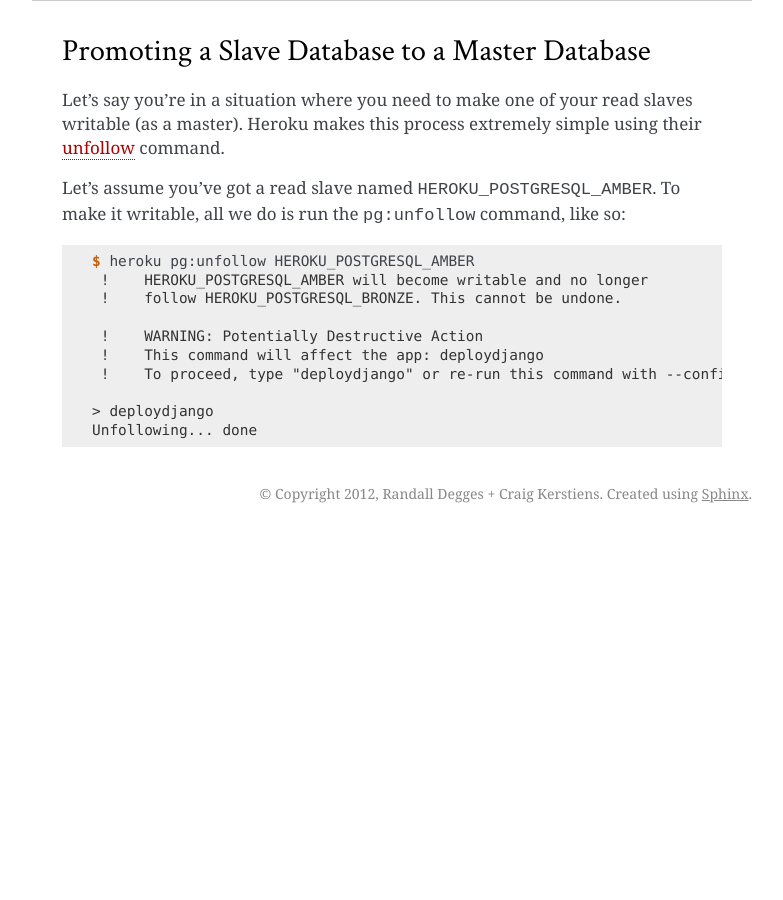
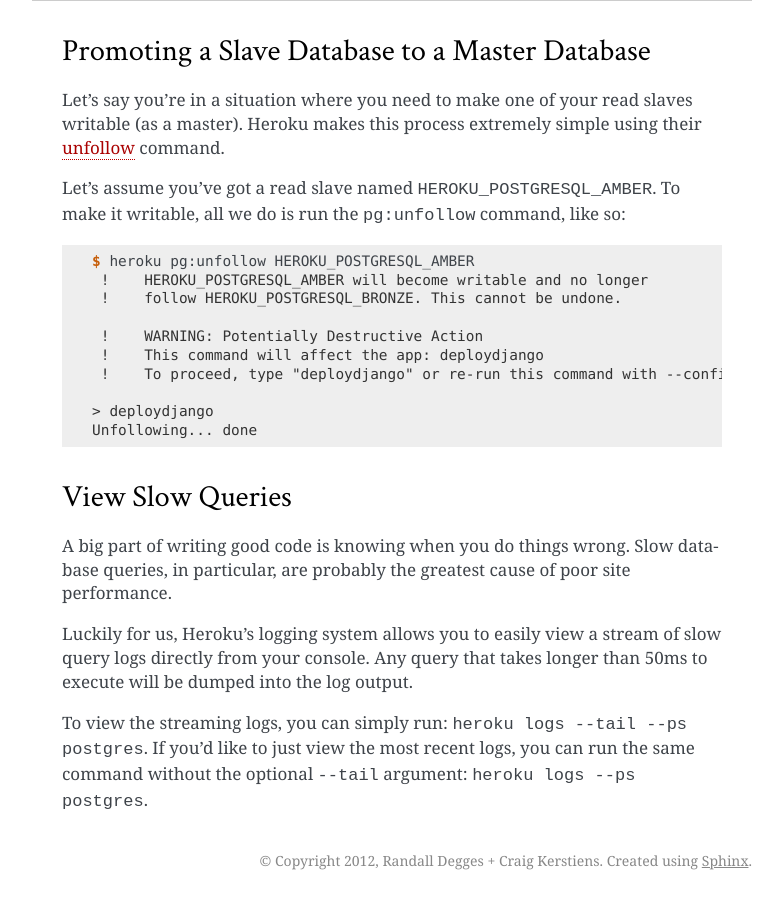
Before and after one commit to perryyo/deploydjango.com, a Sphinx documentation site: the page built from source/postgresql/advanced.rst, in a window 1280 px wide and 900 px high, scrolled down 1497 px. Shown: the whole window, without its empty margins (358-1141 px from the left). Built offline with Sphinx 7.4.7, drawn with Linux system fonts in a browser that asks for light colours; before the commit the page ends 2030 px from its top, so only the background shows below that.

Commit message:
Adding a section on slow query logging.

```diff
--- a/source/postgresql/advanced.rst
+++ b/source/postgresql/advanced.rst
@@ -98,3 +98,20 @@
 
     > deploydjango
     Unfollowing... done
+
+
+View Slow Queries
+*****************
+
+A big part of writing good code is knowing when you do things wrong. Slow
+database queries, in particular, are probably the greatest cause of poor site
+performance.
+
+Luckily for us, Heroku's logging system allows you to easily view a stream of
+slow query logs directly from your console. Any query that takes longer than
+50ms to execute will be dumped into the log output.
+
+To view the streaming logs, you can simply run:
+``heroku logs --tail --ps postgres``. If you'd like to just view the most
+recent logs, you can run the same command without the optional ``--tail``
+argument: ``heroku logs --ps postgres``.
```
